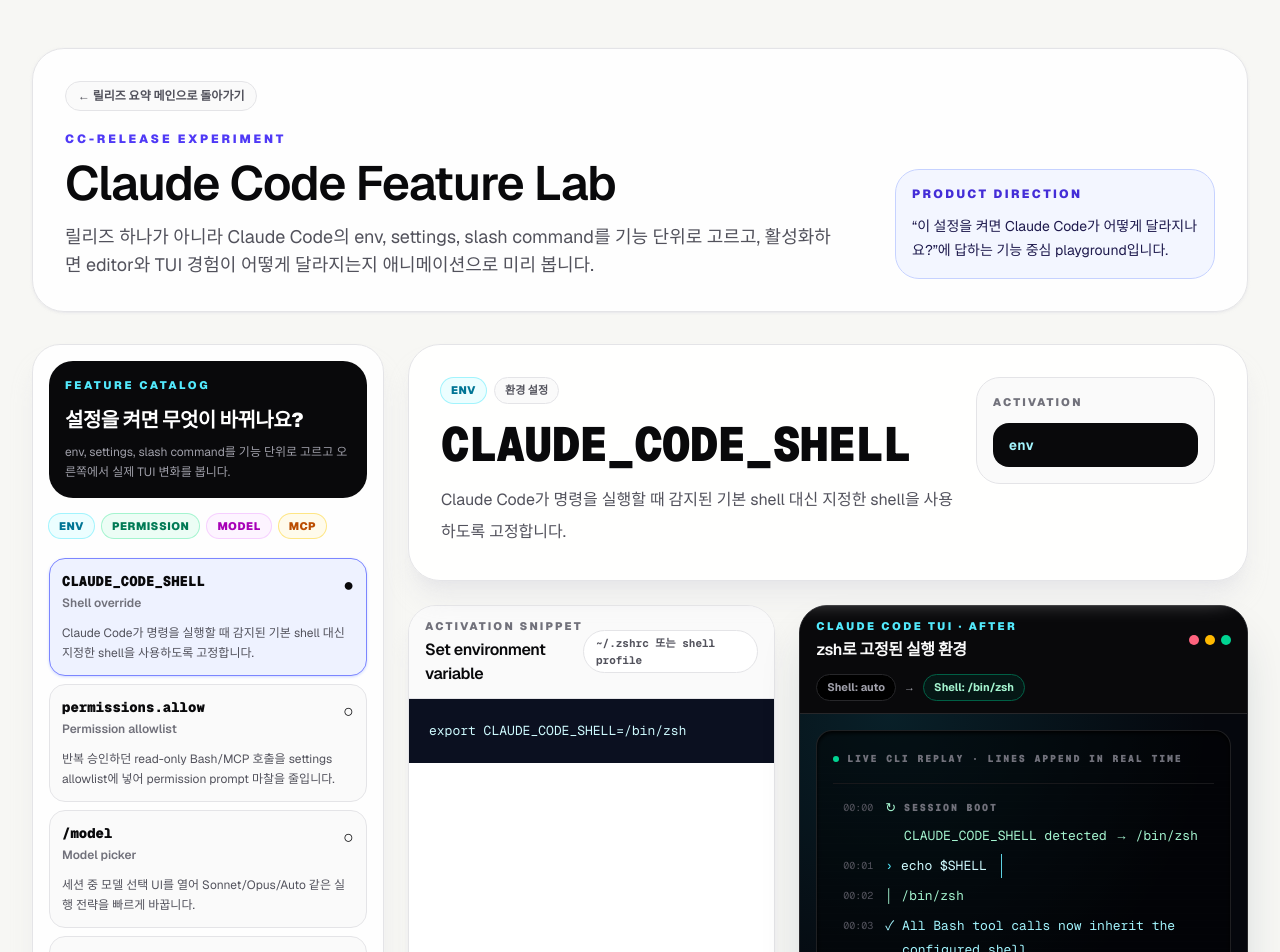
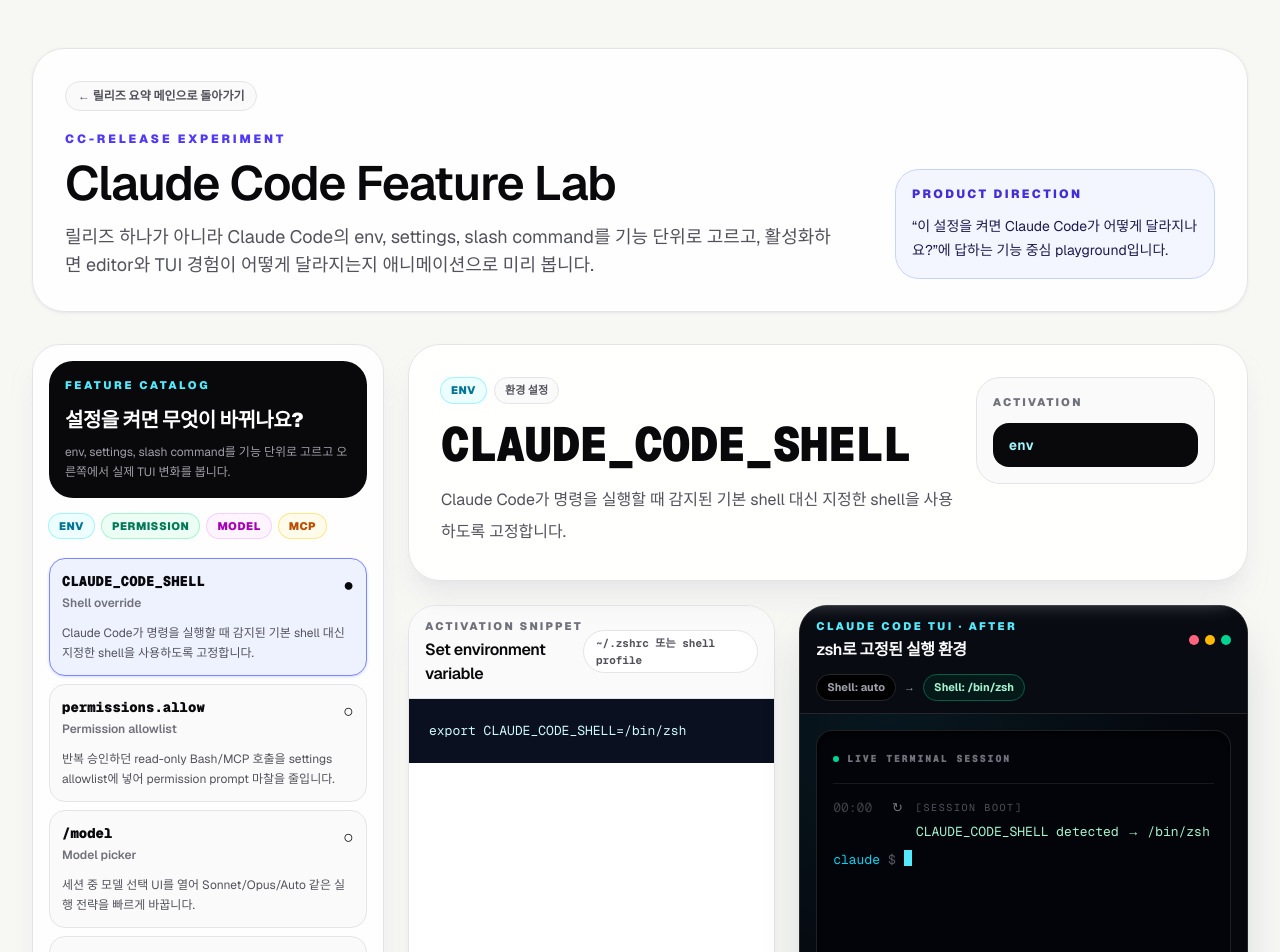
Before and after one commit to donghyeon-dev/cc-release, a Next.js app in the folder web/: page /feature-lab in a window 1280 px wide. Shown: the top 952 px of the page. Built offline with nearby package versions, Linux system fonts and the light colour scheme.

Commit message:
fix: make feature lab replay feel like a TUI

```diff
--- a/web/app/globals.css
+++ b/web/app/globals.css
@@ -45,28 +45,6 @@
     sans-serif;
 }
 
-@keyframes feature-lab-stream-in {
-  from {
-    opacity: 0;
-    transform: translateY(4px);
-    filter: blur(1px);
-  }
-  to {
-    opacity: 1;
-    transform: translateY(0);
-    filter: blur(0);
-  }
-}
-
-@keyframes feature-lab-type {
-  from {
-    width: 0;
-  }
-  to {
-    width: calc(var(--type-chars, 24) * 1ch);
-  }
-}
-
 @keyframes feature-lab-spin {
   to {
     transform: rotate(360deg);
@@ -84,38 +62,12 @@
   }
 }
 
-.feature-lab-stream-entry {
-  opacity: 0;
-  animation: feature-lab-stream-in 0.32s ease-out forwards;
-  animation-delay: var(--frame-delay, 0ms);
-}
-
-.feature-lab-typewriter {
-  width: 0;
-  border-right: 1px solid rgba(103, 232, 249, 0.9);
-  animation:
-    feature-lab-type 0.9s steps(var(--type-chars, 24), end) forwards,
-    feature-lab-cursor-blink 1s steps(1, end) infinite;
-  animation-delay: var(--frame-delay, 0ms), var(--frame-delay, 0ms);
-}
-
 .feature-lab-spinner {
   animation: feature-lab-spin 1.1s linear infinite;
 }
 
 .feature-lab-cursor {
   animation: feature-lab-cursor-blink 1s steps(1, end) infinite;
-}
-
-.feature-lab-scanline {
-  background: linear-gradient(
-    to bottom,
-    rgba(255, 255, 255, 0.035),
-    transparent 1px,
-    transparent 6px
-  );
-  background-size: 100% 7px;
-  opacity: 0.45;
 }
 
 html,
--- a/web/components/feature-lab/FeatureLabPlayground.tsx
+++ b/web/components/feature-lab/FeatureLabPlayground.tsx
@@ -1,7 +1,6 @@
 "use client";
 
 import { useEffect, useMemo, useState } from "react";
-import type { CSSProperties } from "react";
 import {
   claudeCodeFeatures,
   featureCategoryLabels,
@@ -169,51 +168,48 @@
   );
 }
 
-function TerminalStreamEntry({ step }: { step: TerminalStep }) {
+function TerminalStreamEntry({
+  step,
+  isActiveCommand,
+  typedChars,
+}: {
+  step: TerminalStep;
+  isActiveCommand: boolean;
+  typedChars: number;
+}) {
   const { frame, content, lineIndex } = step;
   const tone = frameTone[frame.tone ?? "neutral"];
-  const style = {
-    "--frame-delay": "0ms",
-    "--type-chars": Math.max(content.length, 1),
-  } as CSSProperties;
   const iconClass = frame.kind === "spinner" ? "feature-lab-spinner inline-block" : "inline-block";
-  const timestamp = lineIndex === 0 ? frame.at : "";
   const icon = lineIndex === 0 ? frameIcon[frame.kind] : " ";
 
   if (frame.kind === "type") {
+    const command = content.replace(/^>\s?/, "");
+    const visibleCommand = isActiveCommand ? command.slice(0, typedChars) : command;
+
     return (
-      <div className="feature-lab-stream-entry flex gap-3" style={style}>
-        <span className="w-10 shrink-0 select-none text-right text-[10px] text-zinc-600">
-          {timestamp}
-        </span>
-        <div className="min-w-0 flex-1">
-          <span className="mr-2 select-none text-cyan-300">{frameIcon[frame.kind]}</span>
-          <span className="feature-lab-typewriter inline-block max-w-full overflow-hidden whitespace-pre align-bottom text-cyan-100">
-            {content.replace(/^>\s?/, "")}
-          </span>
-        </div>
+      <div className="flex min-h-6 items-baseline gap-2 text-cyan-100">
+        <span className="select-none text-cyan-400">claude</span>
+        <span className="select-none text-zinc-600">$</span>
+        <span className="whitespace-pre-wrap break-words">{visibleCommand}</span>
+        {isActiveCommand && <span className="feature-lab-cursor inline-block h-4 w-2 translate-y-0.5 bg-cyan-300" />}
       </div>
     );
   }
 
   return (
-    <div className="feature-lab-stream-entry flex gap-3" style={style}>
-      <span className="w-10 shrink-0 select-none text-right text-[10px] text-zinc-600">
-        {timestamp}
+    <div className={`flex min-h-6 items-start gap-2 ${tone}`}>
+      <span className="w-[6.5ch] shrink-0 select-none text-zinc-700">
+        {lineIndex === 0 ? frame.at : ""}
       </span>
+      <span className={`${iconClass} w-4 shrink-0 select-none text-zinc-500`}>{icon}</span>
       <div className="min-w-0 flex-1">
-        <div className={`flex items-start gap-2 ${tone}`}>
-          <span className={iconClass}>{icon}</span>
-          <div className="min-w-0 flex-1">
-            {frame.title && lineIndex === 0 && (
-              <div className="mb-1 text-[10px] font-black uppercase tracking-[0.18em] text-zinc-500">
-                {frame.title}
-              </div>
-            )}
-            <div className="whitespace-pre-wrap break-words">
-              {content}
-            </div>
+        {frame.title && lineIndex === 0 && (
+          <div className="text-[10px] uppercase tracking-[0.16em] text-zinc-600">
+            [{frame.title}]
           </div>
+        )}
+        <div className="whitespace-pre-wrap break-words">
+          {content}
         </div>
       </div>
     </div>
@@ -230,33 +226,57 @@
   variant: "before" | "after";
 }) {
   const steps = useMemo(() => sceneToTerminalSteps(scene), [scene]);
-  const [visibleCount, setVisibleCount] = useState(1);
+  const [visibleCount, setVisibleCount] = useState(0);
+  const [activeCommandIndex, setActiveCommandIndex] = useState<number | null>(null);
+  const [typedChars, setTypedChars] = useState(0);
 
   useEffect(() => {
     const timers: ReturnType<typeof setTimeout>[] = [];
     let cancelled = false;
-
-    const runReplay = () => {
-      if (cancelled) return;
-      setVisibleCount(1);
-
-      steps.slice(1).forEach((_, index) => {
-        const previous = steps[index];
-        const previousIsTypedCommand = previous?.frame.kind === "type";
-        const delay = 520 + index * 760 + (previousIsTypedCommand ? 560 : 0);
-        timers.push(
-          setTimeout(() => {
-            if (!cancelled) setVisibleCount(index + 2);
-          }, delay),
-        );
+    const wait = (ms: number) =>
+      new Promise<void>((resolve) => {
+        const timer = setTimeout(resolve, ms);
+        timers.push(timer);
       });
 
-      timers.push(
-        setTimeout(
-          runReplay,
-          Math.max(steps.length * 760 + 2600, 3600),
-        ),
-      );
+    const typeCommand = async (stepIndex: number, command: string) => {
+      setActiveCommandIndex(stepIndex);
+      setTypedChars(0);
+
+      for (let charIndex = 1; charIndex <= command.length; charIndex += 1) {
+        if (cancelled) return;
+        await wait(charIndex === 1 ? 120 : 26 + (charIndex % 5 === 0 ? 32 : 0));
+        if (!cancelled) setTypedChars(charIndex);
+      }
+
+      if (!cancelled) {
+        setActiveCommandIndex(null);
+        setTypedChars(command.length);
+      }
+    };
+
+    const runReplay = async () => {
+      while (!cancelled) {
+        setVisibleCount(0);
+        setActiveCommandIndex(null);
+        setTypedChars(0);
+        await wait(320);
+
+        for (let index = 0; index < steps.length; index += 1) {
+          if (cancelled) return;
+          const step = steps[index];
+          setVisibleCount(index + 1);
+
+          if (step.frame.kind === "type") {
+            await typeCommand(index, step.content.replace(/^>\s?/, ""));
+            await wait(240);
+          } else {
+            await wait(step.lineIndex === 0 ? 620 : 260);
+          }
+        }
+
+        await wait(1800);
+      }
     };
 
     runReplay();
@@ -271,7 +291,7 @@
 
   return (
     <section className="overflow-hidden rounded-[1.75rem] border border-zinc-800 bg-[#05070d] text-zinc-100 shadow-2xl shadow-cyan-950/20">
-      <div className="border-b border-zinc-800 bg-zinc-950 px-4 py-3">
+      <div className="border-b border-zinc-800 bg-[#080b12] px-4 py-3">
         <div className="flex items-center justify-between gap-4">
           <div>
             <p className="text-[11px] font-black uppercase tracking-[0.22em] text-cyan-300">
@@ -301,26 +321,27 @@
       </div>
 
       <div className="relative min-h-[24rem] p-4">
-        <div className="pointer-events-none absolute inset-0 bg-[radial-gradient(circle_at_20%_0%,rgba(34,211,238,0.12),transparent_20rem)]" />
-        <div className="relative min-h-[21rem] rounded-2xl border border-zinc-800/80 bg-black/45 p-4 font-mono text-[12px] leading-6 shadow-inner shadow-black sm:text-[13px]">
-          <div className="feature-lab-scanline pointer-events-none absolute inset-0 rounded-2xl" />
+        <div className="pointer-events-none absolute inset-0 bg-[radial-gradient(circle_at_20%_0%,rgba(34,211,238,0.08),transparent_20rem)]" />
+        <div className="relative min-h-[21rem] rounded-2xl border border-zinc-800/80 bg-[#020409] p-4 font-mono text-[12px] leading-6 shadow-inner shadow-black sm:text-[13px]">
           <div className="relative mb-3 flex items-center gap-2 border-b border-zinc-900 pb-3 text-[10px] font-black uppercase tracking-[0.18em] text-zinc-500">
             <span className="h-1.5 w-1.5 rounded-full bg-emerald-400" />
-            Live CLI replay · lines append in real time
+            Live terminal session
           </div>
-          <div className="relative space-y-1.5">
-            {visibleSteps.map((step) => (
-              <TerminalStreamEntry key={`${scene.title}-${step.id}`} step={step} />
+          <div className="relative space-y-1">
+            {visibleSteps.map((step, index) => (
+              <TerminalStreamEntry
+                key={`${scene.title}-${step.id}`}
+                step={step}
+                isActiveCommand={activeCommandIndex === index}
+                typedChars={activeCommandIndex === index ? typedChars : step.content.length}
+              />
             ))}
-            <div
-              className="feature-lab-stream-entry flex gap-3"
-              style={{ "--frame-delay": "0ms" } as CSSProperties}
-            >
-              <span className="w-10 shrink-0" />
-              <div className="flex items-center gap-2 text-cyan-100">
-                <span className="select-none text-cyan-300">›</span>
-                <span className="feature-lab-cursor h-5 w-2 rounded-sm bg-cyan-300" />
-              </div>
+            <div className="flex min-h-6 items-baseline gap-2 text-cyan-100">
+              <span className="select-none text-cyan-400">claude</span>
+              <span className="select-none text-zinc-600">$</span>
+              {activeCommandIndex === null && (
+                <span className="feature-lab-cursor inline-block h-4 w-2 translate-y-0.5 bg-cyan-300" />
+              )}
             </div>
           </div>
         </div>
```
